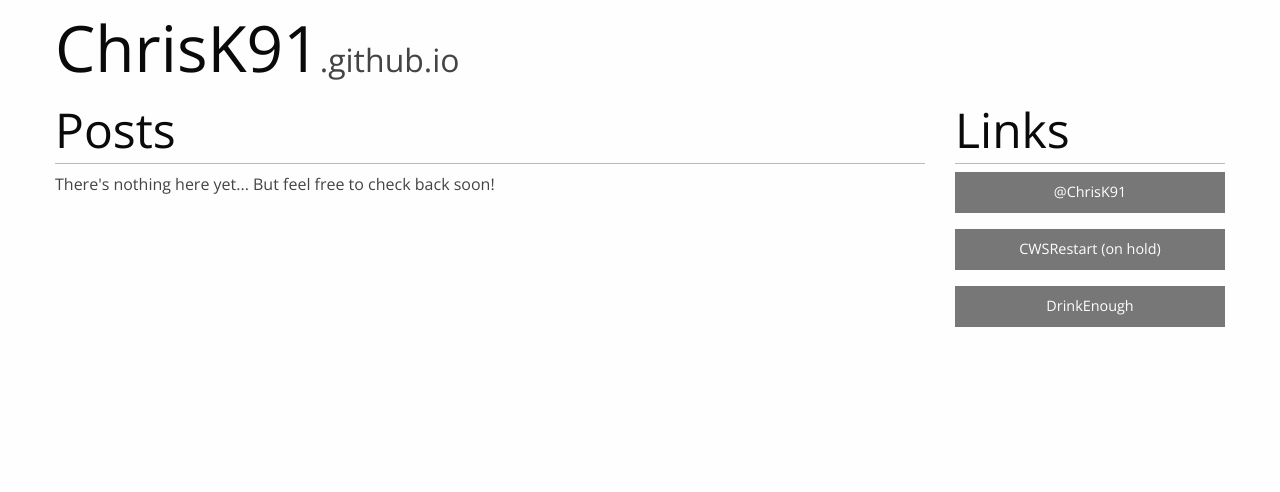
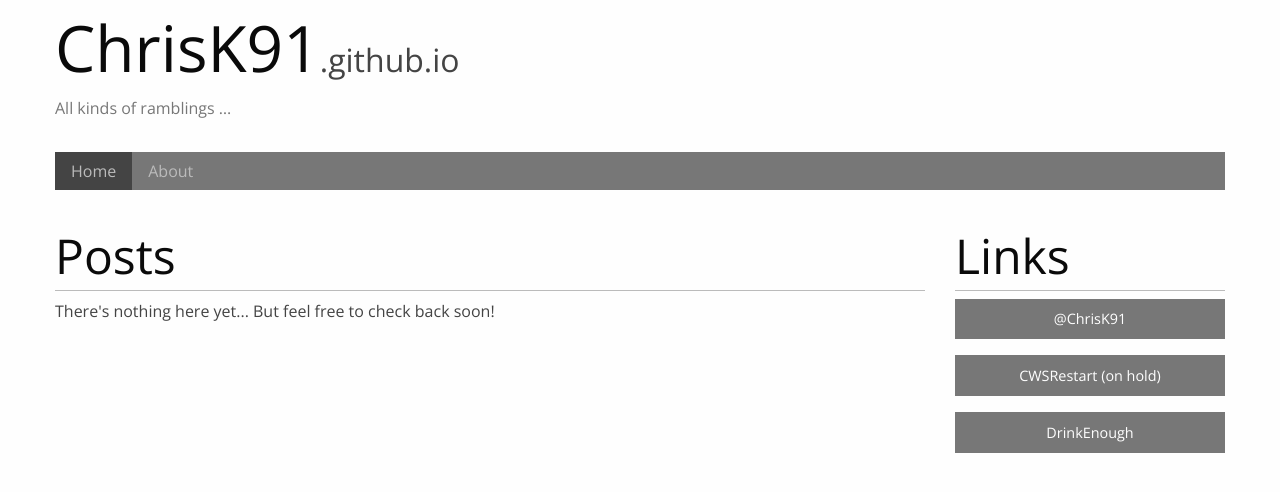
Before and after one commit to ChrisK91/chrisk91.github.io, a Jekyll site: the page built from index.html, in a window 1280 px wide. Shown: the top 492 px of the page. Built offline with Jekyll 4.4.1, drawn with Linux system fonts in a browser that asks for light colours.

Commit message:
Updated template

```diff
--- a/_config.yml
+++ b/_config.yml
@@ -13,19 +13,25 @@
 # you will see them accessed via {{ site.title }}, {{ site.email }}, and so on.
 # You can create any custom variable you would like, and they will be accessible
 # in the templates via {{ site.myvariable }}.
-title: Your awesome title
-email: your-email@domain.com
-description: > # this means to ignore newlines until "baseurl:"
-  Write an awesome description for your new site here. You can edit this
-  line in _config.yml. It will appear in your document head meta (for
-  Google search results) and in your feed.xml site description.
+#title: Your awesome title
+#email: your-email@domain.com
+#description: > # this means to ignore newlines until "baseurl:"
+#  Write an awesome description for your new site here. You can edit this
+#  line in _config.yml. It will appear in your document head meta (for
+#  Google search results) and in your feed.xml site description.
 baseurl: "" # the subpath of your site, e.g. /blog
 url: "http://example.com" # the base hostname & protocol for your site
-twitter_username: jekyllrb
-github_username:  jekyll
+#twitter_username: jekyllrb
+#github_username:  jekyll
 
 # Build settings
 markdown: kramdown
 # theme: minima
 
 repository: ChrisK91/chrisk91.github.io
+
+navigation:
+ - title: Home
+   url: /
+ - title: About
+   url: /pages/about.html
--- a/_layouts/default.html
+++ b/_layouts/default.html
@@ -6,18 +6,35 @@
     <meta name="viewport" content="width=device-width, initial-scale=1.0">
     <title>ChrisK91's personal site</title>
     <link href="https://fonts.googleapis.com/css?family=Open+Sans:300,400" rel="stylesheet">
-    <link rel="stylesheet" href="css/foundation.css">
-    <link rel="stylesheet" href="css/app.css">
+    <link rel="stylesheet" href="{{ site.github.url }}/css/foundation.css">
+    <link rel="stylesheet" href="{{ site.github.url }}/css/app.css">
   </head>
   <body>
     <div class="row">
       <div class="large-12 columns header">
-        <span id="name">ChrisK91</span><span id="text">.github.io</span>
+        <span id="name">ChrisK91</span><span id="text">.github.io</span><br /><span class="sub show-for-medium">All kinds of ramblings &hellip;</span>
       </div>
     </div>
+
+    <div class="row">
+      <div class="large-12 columns header">
+        <ul class="vertical medium-horizontal menu">
+          {% for link in site.navigation %}
+            {% assign current = nil %}
+            {% if page.url == link.url %}
+                {% assign current = 'active' %}
+            {% endif %}
+            <li>
+                <a href="{{ link.url }}" class="{{ current }}">{{ link.title }}</a>
+            </li>
+          {% endfor %}
+        </ul>
+      </div>
+    </div>
+
     {{ content }}
 
-    <script src="js/vendor/jquery.js"></script>
-    <script src="js/vendor/foundation.js"></script>
+    <script src="{{ site.github.url }}/js/vendor/jquery.js"></script>
+    <script src="{{ site.github.url }}/js/vendor/foundation.js"></script>
   </body>
 </html>
--- a/css/app.css
+++ b/css/app.css
@@ -5,6 +5,12 @@
 span.mute {
     color: #444;
     font-weight: 100;
+}
+
+span.sub {
+    color: #777;
+    font-weight: 100;
+    font-size: 1rem;
 }
 
 div.header span#name {
@@ -17,3 +23,20 @@ div.header span#text {
     font-size: 2em;
     color: #444;
 }
+
+div.header {
+    margin-bottom: 2rem;
+}
+
+ul.menu {
+    background-color: #777;
+}
+
+ul.menu a {
+    color: #bbb;
+}
+
+ul.menu a:hover, a.active {
+    background-color: #444;
+    color: #ffbb00;
+}
```
Also changed, not shown: pages/about.html (added, +10 -0 lines).
